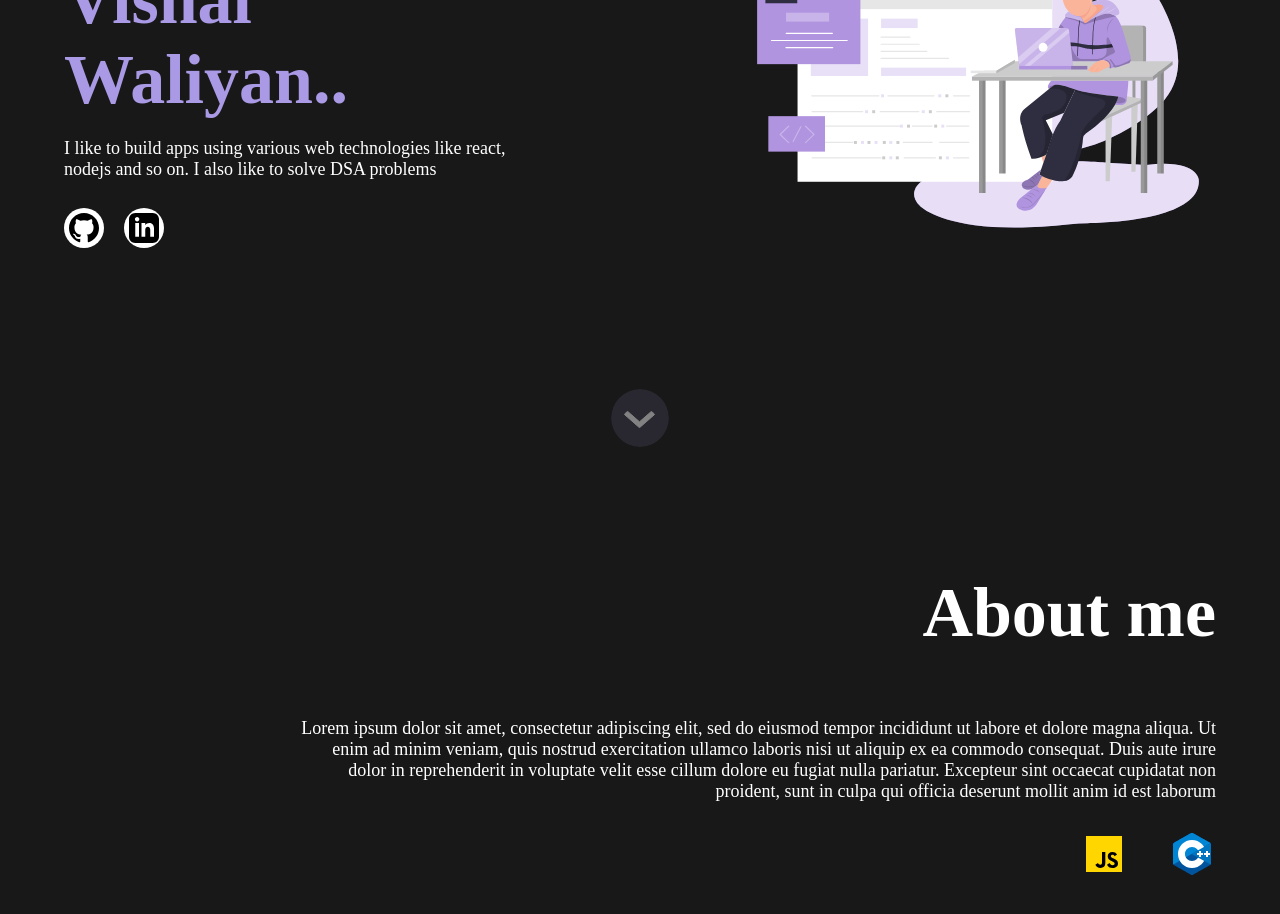
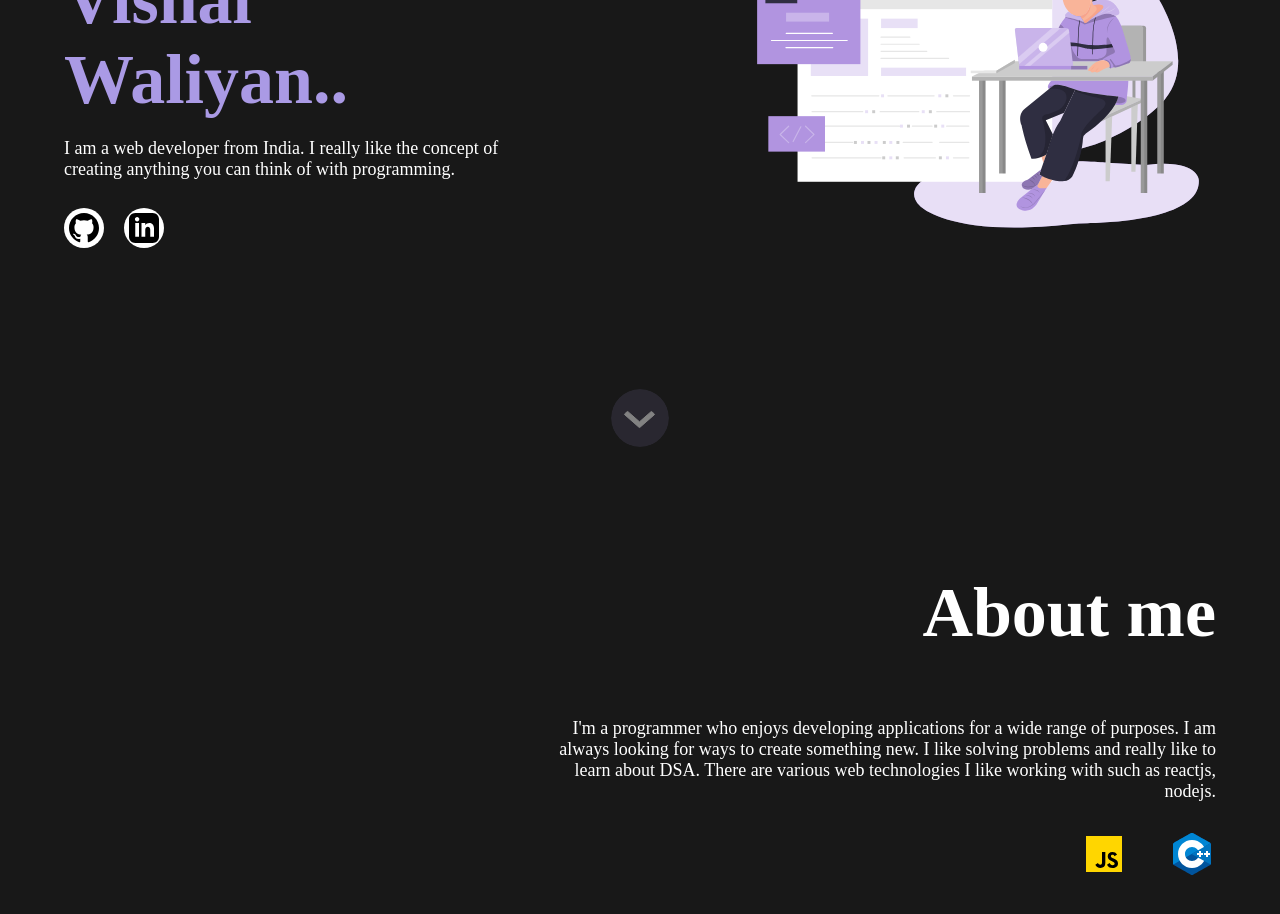
Before and after one commit to vishal400/portfolio, a React (Create React App) app: page / in a window 1280 px wide. Shown: the part 320-1234 px from the top of the page. Built offline with nearby package versions, Linux system fonts and the light colour scheme.

Commit message:
fixed navbar not collapsing on items clicked

```diff
--- a/src/components/Header/Navbar.js
+++ b/src/components/Header/Navbar.js
@@ -4,6 +4,7 @@ import classes from "./Navbar.module.css";
 const Navbar = () => {
   const [expand, setExpand] = useState(false);
   let itemlistclass = `${classes["item-list"]} ${classes["inactive"]}`;
+  let toggleclass = `${classes["toggle-button"]}`
 
   const expandHandler = () => {
     console.log(expand);
@@ -13,24 +14,31 @@ const Navbar = () => {
 
   if (expand) {
     itemlistclass = classes["item-list"];
+    toggleclass = `${classes["toggle-button"]} ${classes["toggleselect"]}}`
   } else {
     itemlistclass = `${classes["item-list"]} ${classes["inactive"]}`;
+    toggleclass = `${classes["toggle-button"]}`
+  }
+
+  const clickHandler = (e) => {
+    //e.preventDefault();
+    setExpand(false);
   }
 
   const navLinks = (
     <div className={itemlistclass}>
-      <ul>
+      <ul onClick={clickHandler}>
         <li>
           <a href="#">Home</a>
         </li>
         <li>
-          <a href="#about">About me</a>
+          <a href="#about" >About me</a>
         </li>
         <li>
-          <a href="#experience">Work Experience</a>
+          <a href="#experience" >Work Experience</a>
         </li>
         <li>
-          <a href="#projects">My projects</a>
+          <a href="#projects" >My projects</a>
         </li>
         <li>
           <a href="">
@@ -44,7 +52,7 @@ const Navbar = () => {
   return (
     <div className={classes.navbar}>
       <h1>Logo</h1>
-      <a className={classes["toggle-button"]} onClick={expandHandler}>
+      <a className={toggleclass} onClick={expandHandler}>
         <span className={classes.bar}></span>
         <span className={classes.bar}></span>
         <span className={classes.bar}></span>
--- a/src/components/Header/Navbar.module.css
+++ b/src/components/Header/Navbar.module.css
@@ -62,8 +62,10 @@ h1 {
   height: 21px;
   width: 30px;
   padding: 20px 16px;
-  /* top: 1.2rem; */
 }
+.navbar .toggle-button .toggleselect{
+    background: #555;
+  }
 
 .toggle-button .bar {
   height: 3px;
--- a/src/components/mainpage/content/AboutMe.js
+++ b/src/components/mainpage/content/AboutMe.js
@@ -1,6 +1,6 @@
 import React from "react";
 import classes from "./AboutMe.module.css";
-import {assets} from '../../../assets/ImportAssets'
+import { assets } from "../../../assets/ImportAssets";
 
 const AboutMe = () => {
   return (
@@ -8,18 +8,15 @@ const AboutMe = () => {
       <h1>About me</h1>
       <div className={classes.para}>
         <p>
-        Lorem ipsum dolor sit amet, consectetur adipiscing elit, sed do eiusmod
-        tempor incididunt ut labore et dolore magna aliqua. Ut enim ad minim
-        veniam, quis nostrud exercitation ullamco laboris nisi ut aliquip ex ea
-        commodo consequat. Duis aute irure dolor in reprehenderit in voluptate
-        velit esse cillum dolore eu fugiat nulla pariatur. Excepteur sint
-        occaecat cupidatat non proident, sunt in culpa qui officia deserunt
-        mollit anim id est laborum
-      </p>
+          I'm a programmer who enjoys developing applications for a wide range
+          of purposes. I am always looking for ways
+          to create something new. I like solving problems and really like to learn about DSA.
+          There are various web technologies I like working with such as reactjs, nodejs.
+        </p>
       </div>
       <div className={classes.skillcontainer}>
-        <img src={assets.JavaScript} alt="javascript"/>
-        <img src={assets.Cpp} alt="cpp"/>
+        <img src={assets.JavaScript} alt="javascript" />
+        <img src={assets.Cpp} alt="cpp" />
         {/* <img src={assets.React} alt="react"/>
         <img src={assets.Node} alt="node"/>
         <img src={assets.Html} alt="html"/>
--- a/src/components/mainpage/content/AboutMe.module.css
+++ b/src/components/mainpage/content/AboutMe.module.css
@@ -25,7 +25,7 @@
     color: white;
     font-size: 1.8rem;
     text-align: right;
-    width: 80%;
+    width: 60%;
 }
 
 .aboutme-container .skillcontainer{
--- a/src/components/mainpage/content/Introduction.js
+++ b/src/components/mainpage/content/Introduction.js
@@ -12,8 +12,8 @@ const Introduction = () => {
           Vishal Waliyan..
         </h1>
         <p>
-          I like to build apps using various web technologies like react, nodejs
-          and so on. I also like to solve DSA problems
+          I am a web developer from India. I really like the concept of creating
+          anything you can think of with programming.
         </p>
         <div className={classes["social-container"]}>
           <SocialMedia src={assets.GitHub} />
```
